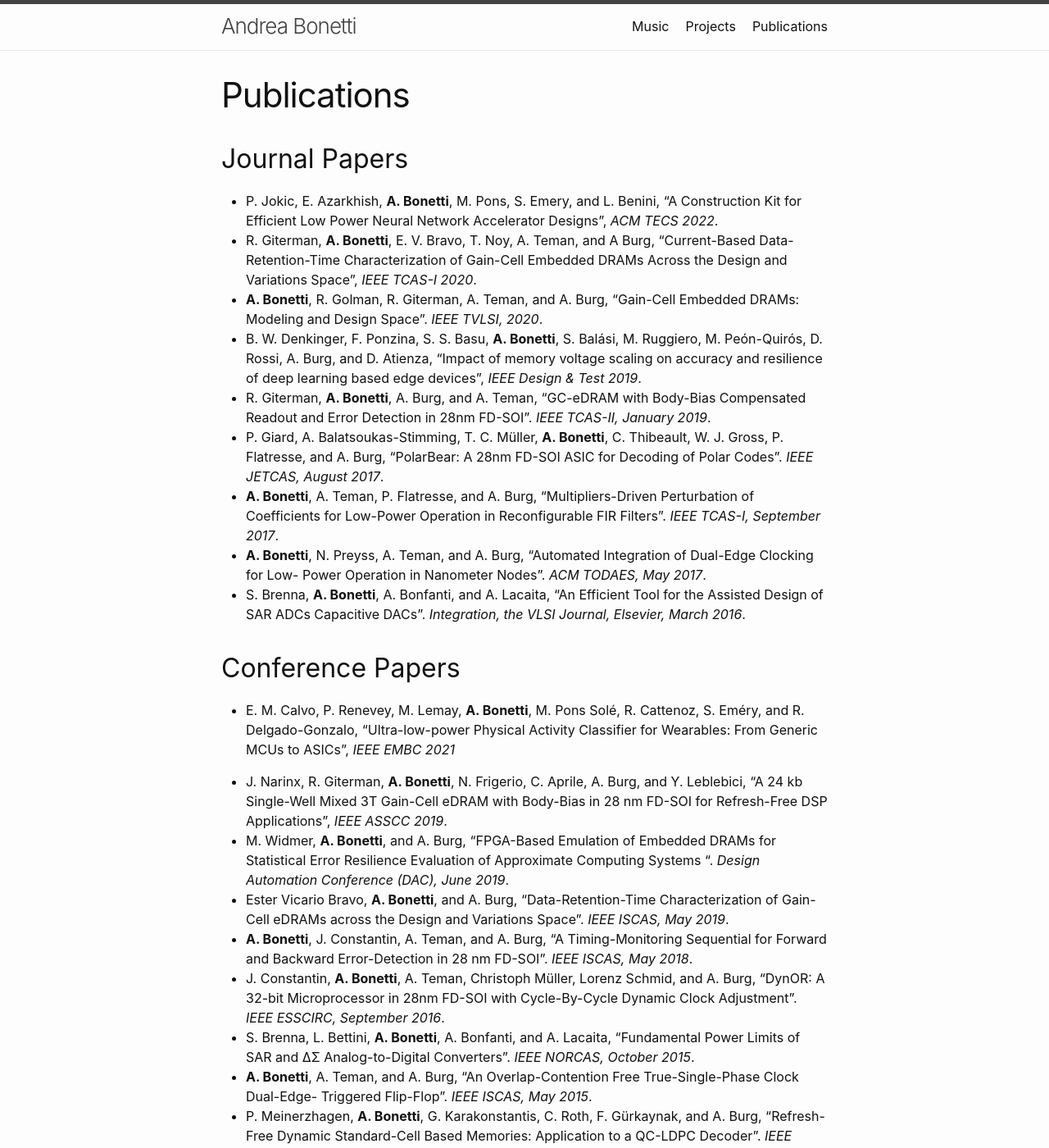
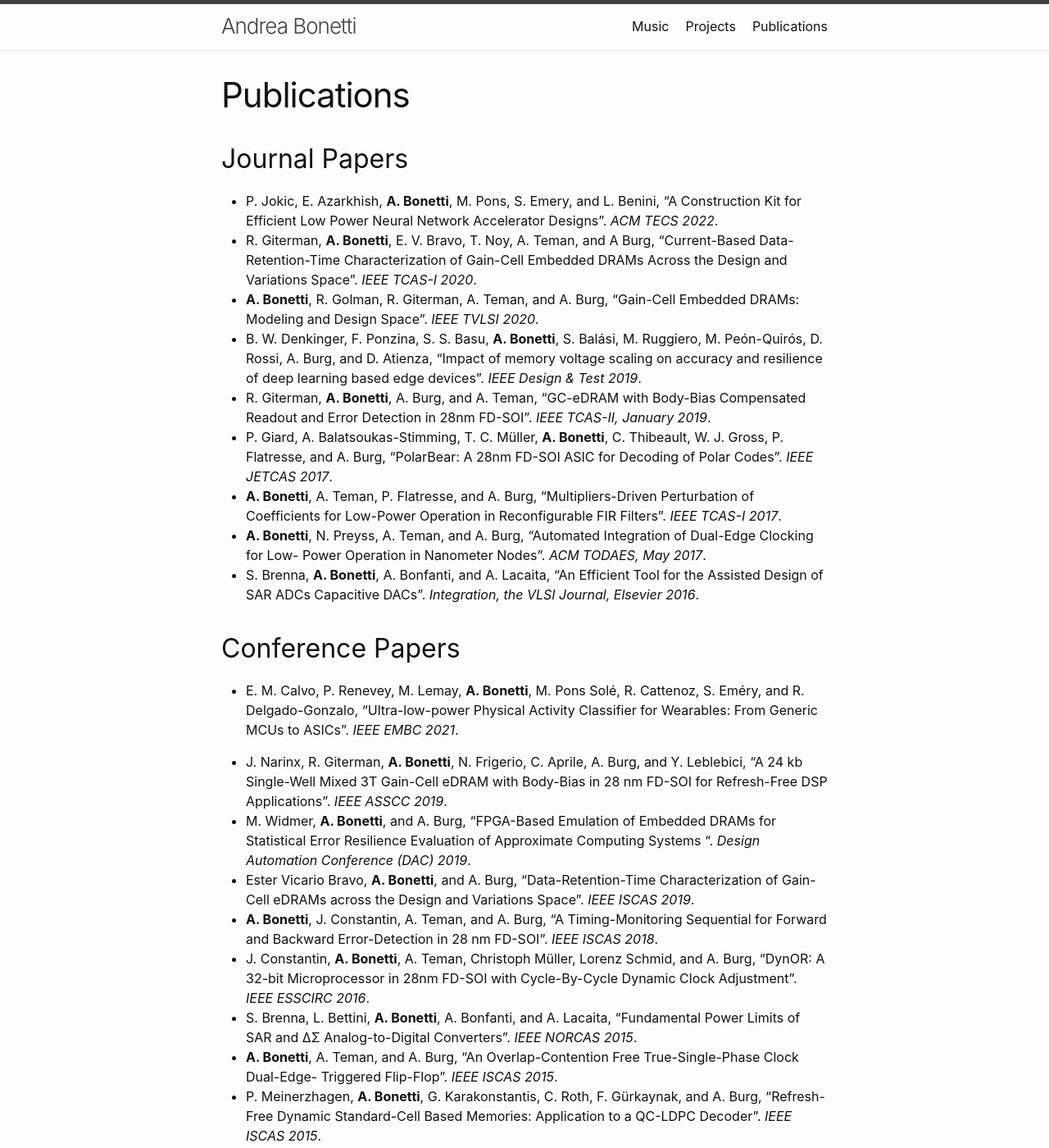
Before and after one commit to andreabonetti/andreabonetti.github.io, a Jekyll site: the page built from publications.md, in a window 1280 px wide and 1400 px high. Shown: the whole window at 82% size. Built offline with Jekyll 4.4.1, drawn with Linux system fonts in a browser that asks for light colours; some of the changed text lies outside the part shown.

Commit message:
publications: fixed a few typos

```diff
--- a/publications.md
+++ b/publications.md
@@ -6,29 +6,29 @@ permalink: /publications/
 
 
 ## Journal Papers
-- P. Jokic, E. Azarkhish, **A. Bonetti**, M. Pons, S. Emery, and L. Benini, "A Construction Kit for Efficient Low Power Neural Network Accelerator Designs", *ACM TECS 2022*.
-- R. Giterman, **A. Bonetti**, E. V. Bravo, T. Noy, A. Teman, and A Burg, "Current-Based Data-Retention-Time Characterization of Gain-Cell Embedded DRAMs Across the Design and Variations Space", *IEEE TCAS-I 2020*.
-- **A. Bonetti**, R. Golman, R. Giterman, A. Teman, and A. Burg, "Gain-Cell Embedded DRAMs: Modeling and Design Space". *IEEE TVLSI, 2020*.
-- B. W. Denkinger, F. Ponzina, S. S. Basu, **A. Bonetti**, S. Balási, M. Ruggiero, M. Peón-Quirós, D. Rossi, A. Burg, and D. Atienza, "Impact of memory voltage scaling on accuracy and resilience of deep learning based edge devices", *IEEE Design & Test 2019*.
+- P. Jokic, E. Azarkhish, **A. Bonetti**, M. Pons, S. Emery, and L. Benini, "A Construction Kit for Efficient Low Power Neural Network Accelerator Designs". *ACM TECS 2022*.
+- R. Giterman, **A. Bonetti**, E. V. Bravo, T. Noy, A. Teman, and A Burg, "Current-Based Data-Retention-Time Characterization of Gain-Cell Embedded DRAMs Across the Design and Variations Space". *IEEE TCAS-I 2020*.
+- **A. Bonetti**, R. Golman, R. Giterman, A. Teman, and A. Burg, "Gain-Cell Embedded DRAMs: Modeling and Design Space". *IEEE TVLSI 2020*.
+- B. W. Denkinger, F. Ponzina, S. S. Basu, **A. Bonetti**, S. Balási, M. Ruggiero, M. Peón-Quirós, D. Rossi, A. Burg, and D. Atienza, "Impact of memory voltage scaling on accuracy and resilience of deep learning based edge devices". *IEEE Design & Test 2019*.
 - R. Giterman, **A. Bonetti**, A. Burg, and A. Teman, "GC-eDRAM with Body-Bias Compensated Readout and Error Detection in 28nm FD-SOI". *IEEE TCAS-II, January 2019*.
-- P. Giard, A. Balatsoukas-Stimming, T. C. Müller, **A. Bonetti**, C. Thibeault, W. J. Gross, P. Flatresse, and A. Burg, "PolarBear: A 28nm FD-SOI ASIC for Decoding of Polar Codes". *IEEE JETCAS, August 2017*.
-- **A. Bonetti**, A. Teman, P. Flatresse, and A. Burg, "Multipliers-Driven Perturbation of Coefficients for Low-Power Operation in Reconfigurable FIR Filters". *IEEE TCAS-I, September 2017*.
+- P. Giard, A. Balatsoukas-Stimming, T. C. Müller, **A. Bonetti**, C. Thibeault, W. J. Gross, P. Flatresse, and A. Burg, "PolarBear: A 28nm FD-SOI ASIC for Decoding of Polar Codes". *IEEE JETCAS 2017*.
+- **A. Bonetti**, A. Teman, P. Flatresse, and A. Burg, "Multipliers-Driven Perturbation of Coefficients for Low-Power Operation in Reconfigurable FIR Filters". *IEEE TCAS-I 2017*.
 - **A. Bonetti**, N. Preyss, A. Teman, and A. Burg, "Automated Integration of Dual-Edge Clocking for Low- Power Operation in Nanometer Nodes". *ACM TODAES, May 2017*.
-- S. Brenna, **A. Bonetti**, A. Bonfanti, and A. Lacaita, "An Efficient Tool for the Assisted Design of SAR ADCs Capacitive DACs". *Integration, the VLSI Journal, Elsevier, March 2016*.
+- S. Brenna, **A. Bonetti**, A. Bonfanti, and A. Lacaita, "An Efficient Tool for the Assisted Design of SAR ADCs Capacitive DACs". *Integration, the VLSI Journal, Elsevier 2016*.
 
 ## Conference Papers
-- E. M. Calvo, P. Renevey, M. Lemay, **A. Bonetti**, M. Pons Solé, R. Cattenoz, S. Eméry, and R. Delgado-Gonzalo, "Ultra-low-power Physical Activity Classifier for Wearables: From Generic MCUs to ASICs", *IEEE EMBC 2021*
+- E. M. Calvo, P. Renevey, M. Lemay, **A. Bonetti**, M. Pons Solé, R. Cattenoz, S. Eméry, and R. Delgado-Gonzalo, "Ultra-low-power Physical Activity Classifier for Wearables: From Generic MCUs to ASICs". *IEEE EMBC 2021*.
 
-- J. Narinx, R. Giterman, **A. Bonetti**, N. Frigerio, C. Aprile, A. Burg, and Y. Leblebici, "A 24 kb Single-Well Mixed 3T Gain-Cell eDRAM with Body-Bias in 28 nm FD-SOI for Refresh-Free DSP Applications", *IEEE ASSCC 2019*.
-- M. Widmer, **A. Bonetti**, and A. Burg, "FPGA-Based Emulation of Embedded DRAMs for Statistical Error Resilience Evaluation of Approximate Computing Systems ". *Design Automation Conference (DAC), June 2019*.
-- Ester Vicario Bravo, **A. Bonetti**, and A. Burg, "Data-Retention-Time Characterization of Gain-Cell eDRAMs across the Design and Variations Space". *IEEE ISCAS, May 2019*.
-- **A. Bonetti**, J. Constantin, A. Teman, and A. Burg, "A Timing-Monitoring Sequential for Forward and Backward Error-Detection in 28 nm FD-SOI". *IEEE ISCAS, May 2018*.
-- J. Constantin, **A. Bonetti**, A. Teman, Christoph Müller, Lorenz Schmid, and A. Burg, "DynOR: A 32-bit Microprocessor in 28nm FD-SOI with Cycle-By-Cycle Dynamic Clock Adjustment". *IEEE ESSCIRC, September 2016*.
-- S. Brenna, L. Bettini, **A. Bonetti**, A. Bonfanti, and A. Lacaita, "Fundamental Power Limits of SAR and ∆Σ Analog-to-Digital Converters". *IEEE NORCAS, October 2015*.
-- **A. Bonetti**, A. Teman, and A. Burg, "An Overlap-Contention Free True-Single-Phase Clock Dual-Edge- Triggered Flip-Flop". *IEEE ISCAS, May 2015*.
-- P. Meinerzhagen, **A. Bonetti**, G. Karakonstantis, C. Roth, F. Gürkaynak, and A. Burg, "Refresh-Free Dynamic Standard-Cell Based Memories: Application to a QC-LDPC Decoder". *IEEE ISCAS, May 2015*.
-- S. Brenna, **A. Bonetti**, A. Bonfanti, and A. Lacaita, "A Tool for the Assisted Design of Charge Redistribution SAR ADCs". *DATE, March 2015*.
-- S. Brenna, **A. Bonetti**, A. Bonfanti, and A. Lacaita. "A Simulation and Modeling Environment for the Analysis and Design of Charge Redistribution DACs used in SAR ADCs". *IEEE MIPRO, May 2014*.
+- J. Narinx, R. Giterman, **A. Bonetti**, N. Frigerio, C. Aprile, A. Burg, and Y. Leblebici, "A 24 kb Single-Well Mixed 3T Gain-Cell eDRAM with Body-Bias in 28 nm FD-SOI for Refresh-Free DSP Applications". *IEEE ASSCC 2019*.
+- M. Widmer, **A. Bonetti**, and A. Burg, "FPGA-Based Emulation of Embedded DRAMs for Statistical Error Resilience Evaluation of Approximate Computing Systems ". *Design Automation Conference (DAC) 2019*.
+- Ester Vicario Bravo, **A. Bonetti**, and A. Burg, "Data-Retention-Time Characterization of Gain-Cell eDRAMs across the Design and Variations Space". *IEEE ISCAS 2019*.
+- **A. Bonetti**, J. Constantin, A. Teman, and A. Burg, "A Timing-Monitoring Sequential for Forward and Backward Error-Detection in 28 nm FD-SOI". *IEEE ISCAS 2018*.
+- J. Constantin, **A. Bonetti**, A. Teman, Christoph Müller, Lorenz Schmid, and A. Burg, "DynOR: A 32-bit Microprocessor in 28nm FD-SOI with Cycle-By-Cycle Dynamic Clock Adjustment". *IEEE ESSCIRC 2016*.
+- S. Brenna, L. Bettini, **A. Bonetti**, A. Bonfanti, and A. Lacaita, "Fundamental Power Limits of SAR and ∆Σ Analog-to-Digital Converters". *IEEE NORCAS 2015*.
+- **A. Bonetti**, A. Teman, and A. Burg, "An Overlap-Contention Free True-Single-Phase Clock Dual-Edge- Triggered Flip-Flop". *IEEE ISCAS 2015*.
+- P. Meinerzhagen, **A. Bonetti**, G. Karakonstantis, C. Roth, F. Gürkaynak, and A. Burg, "Refresh-Free Dynamic Standard-Cell Based Memories: Application to a QC-LDPC Decoder". *IEEE ISCAS 2015*.
+- S. Brenna, **A. Bonetti**, A. Bonfanti, and A. Lacaita, "A Tool for the Assisted Design of Charge Redistribution SAR ADCs". *DATE 2015*.
+- S. Brenna, **A. Bonetti**, A. Bonfanti, and A. Lacaita. "A Simulation and Modeling Environment for the Analysis and Design of Charge Redistribution DACs used in SAR ADCs". *IEEE MIPRO 2014*.
 
 ## Patents
 - **A. Bonetti**, J. P. Kulkarni, C. Tokunaga, M. Cho, P. A. Meinerzhagen, and M. M. Khellah, "Voltage Level Shifter Monitor with Tunable Voltage Level Shifter Replica Circuit". *U.S. Patent Application No. 10,243,563 issued on March 26, 2019*.
```
